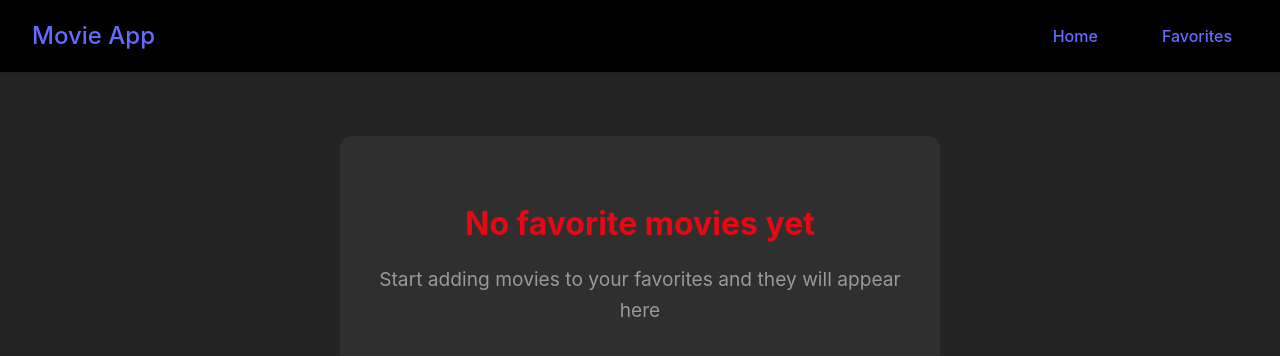
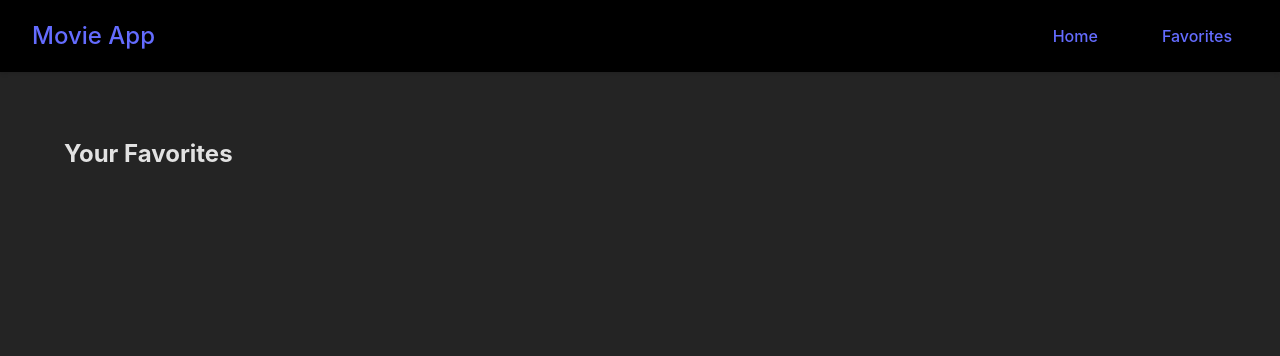
Before and after one commit to olynsn15/TastyPath, a React (Vite) app: page /favorites in a window 1280 px wide. Shown: the top 356 px of the page. Built offline with nearby package versions, Linux system fonts and the light colour scheme.

Commit message:
adding context to pages

```diff
--- a/src/components/MovieCard.tsx
+++ b/src/components/MovieCard.tsx
@@ -1,5 +1,7 @@
 import type { Movie } from "../types/movie";
 import "../css/MovieCard.css";
+import { useMovieContext } from "../contexts/MovieContext";
+import type { MouseEvent } from "react";
 
 type MovieCardProps = {
   movie: Movie;
@@ -11,8 +13,16 @@
 // dan itu gabisa karena kita mau keluarin movie property dari prop object
 
 function MovieCard({ movie }: MovieCardProps) {
-  function onFavoriteClick() {
-    alert("clicked");
+  const { isFavorite, addToFavorites, removeFromFavorites } = useMovieContext();
+
+  const favorite = isFavorite(movie.id);
+
+  function onFavoriteClick(e: MouseEvent<HTMLButtonElement>) {
+    e.preventDefault();
+
+    // passing in the movie id to be checked
+    if (favorite) removeFromFavorites(movie.id);
+    else addToFavorites(movie);
   }
 
   return (
@@ -23,7 +33,10 @@
           alt={movie.title}
         />
         <div className="movie-overlay">
-          <button className="favorite-btn" onClick={onFavoriteClick}>
+          <button
+            className={`favorite-btn ${favorite ? "active" : ""}`}
+            onClick={onFavoriteClick}
+          >
             ♥
           </button>
         </div>
--- a/src/pages/Favorites.tsx
+++ b/src/pages/Favorites.tsx
@@ -1,6 +1,27 @@
 import "../css/Favorites.css";
+import { useMovieContext } from "../contexts/MovieContext";
+import MovieCard from "../components/MovieCard";
 
 function Favorites() {
+  const { favorites } = useMovieContext();
+
+  if (favorites) {
+    return (
+      <div>
+        <h2 className="favorites">Your Favorites</h2>
+        <div className="movies-grid">
+          {favorites.map(
+            // search
+            // when a state change occurs, entire components is re rendered
+            (movie) => (
+              <MovieCard movie={movie} key={movie.id} />
+            )
+          )}
+        </div>
+      </div>
+    );
+  }
+
   return (
     <div className="favorites-empty">
       <h2>No favorite movies yet</h2>
```
